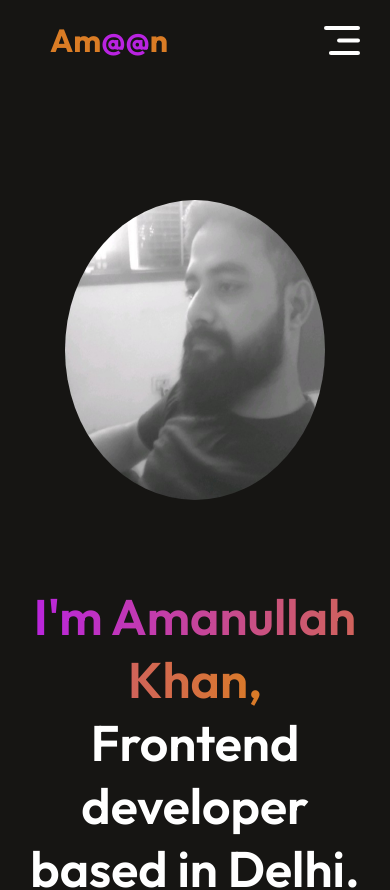
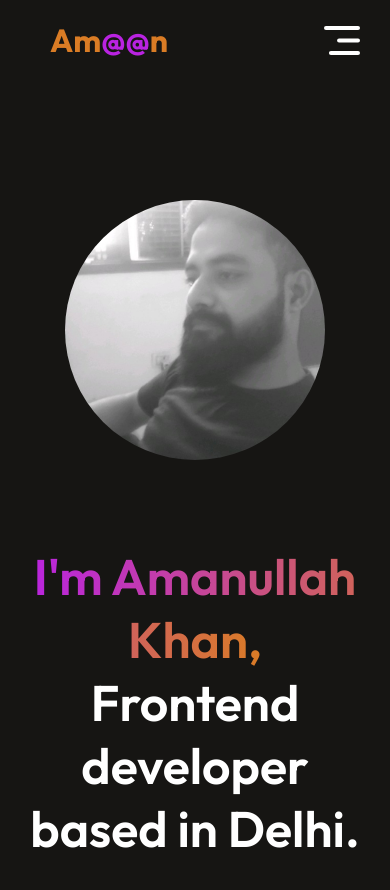
Before and after one commit to khanaman11/Amaan-portfolio, a React (Vite) app: page / in a window 390 px wide. Shown: the top 890 px of the page. Built offline with nearby package versions, Linux system fonts and the light colour scheme; no server answers.

Commit message:
last commit

```diff
--- a/src/Components/Hero/Hero.css
+++ b/src/Components/Hero/Hero.css
@@ -70,6 +70,7 @@
     .hero img{
         margin-top: 120px;
         width: 260px;
+        height: 260px;
     }
     .hero h2{
         margin-top: 50px;
```
